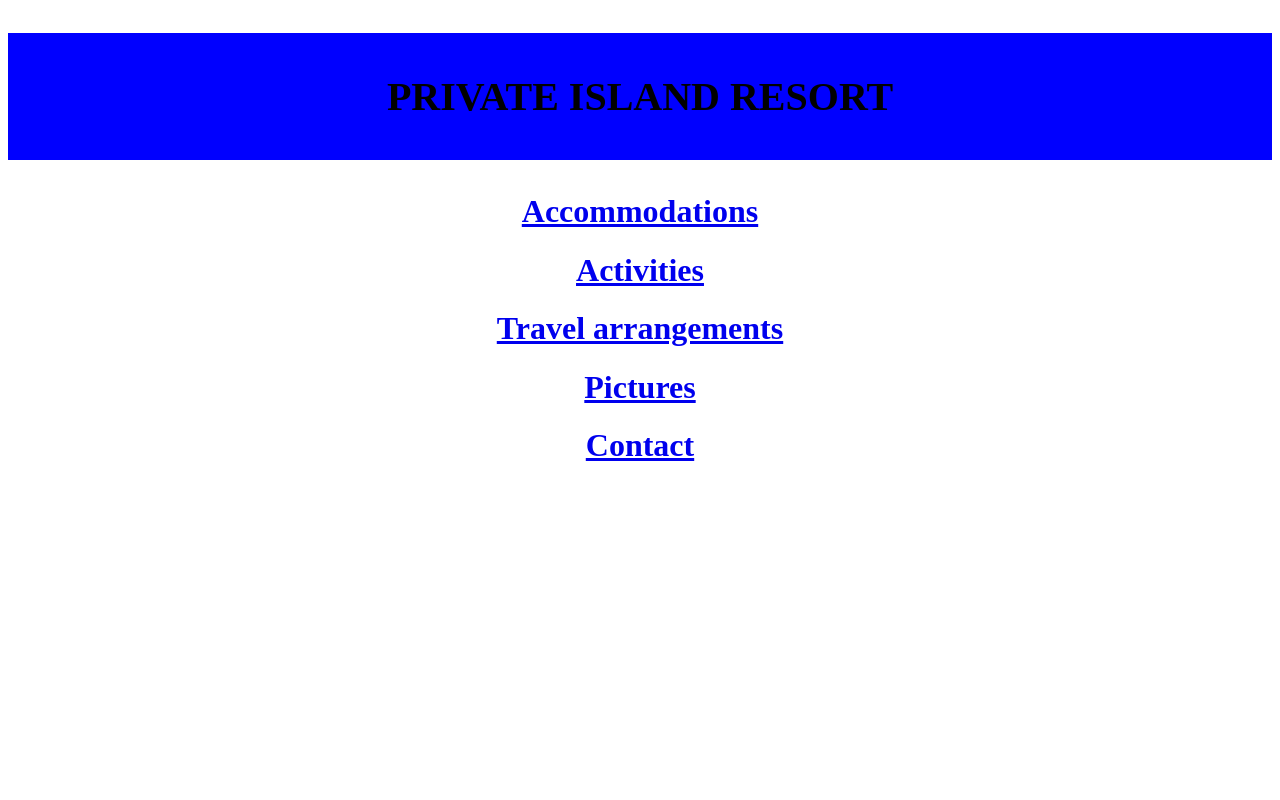
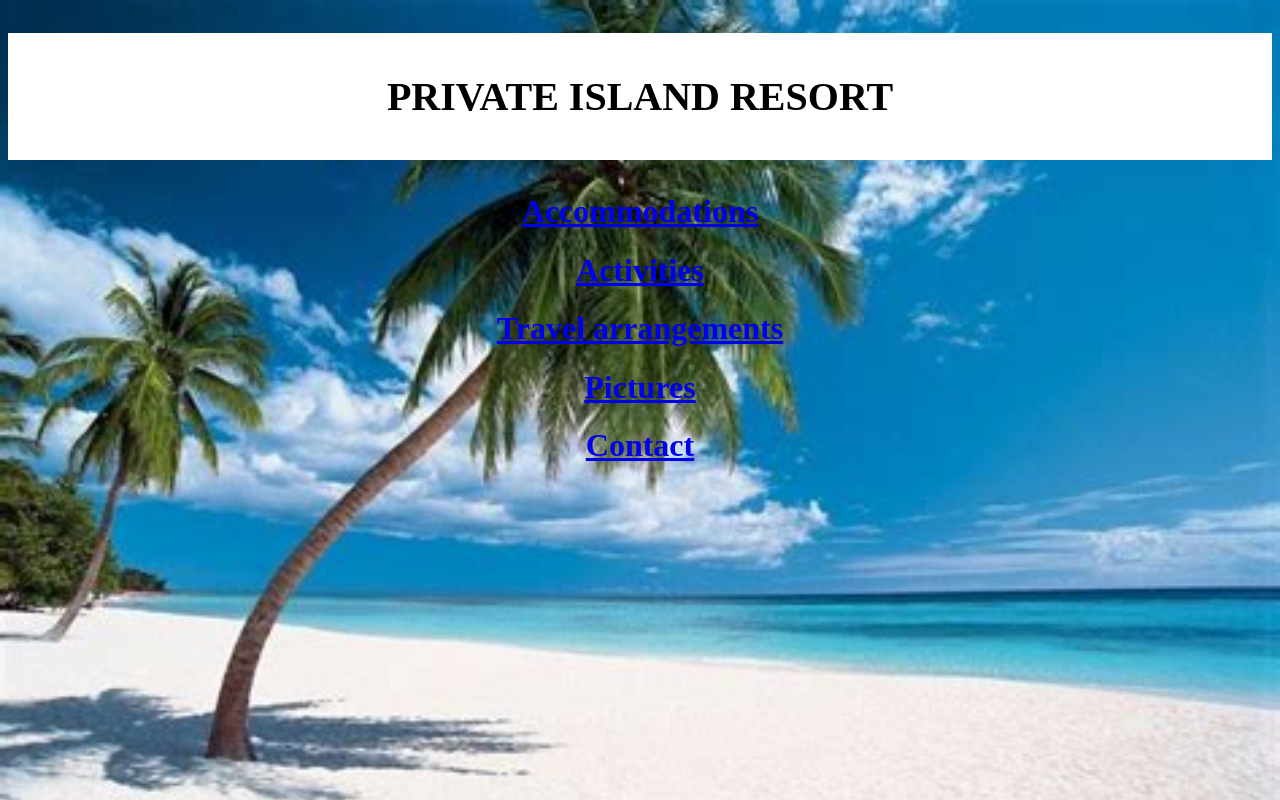
Before and after one commit to jasminaf/private-island-resort1, a plain HTML site: page index.html in a window 1280 px wide. Drawn offline with Linux system fonts and the light colour scheme.

Commit message:
Created second branch

```diff
--- a/css/styles.css
+++ b/css/styles.css
@@ -1,5 +1,5 @@
 h2{
-  background-color: blue;
+  background-color: white;
   text-align: center;
   font-size: 40px;
   padding-top: 40px;
@@ -8,5 +8,10 @@ h2{
 
 h1{
   text-align: center;
-  color: red;
+  color:ffffff;
 }
+
+body{
+  background-image: url("beach.jpg");
+  background-size: cover;
+}
--- a/css/styles1.css
+++ b/css/styles1.css
@@ -9,14 +9,14 @@ h1{
 }
 
 h3{
- color: yellow;
+ color: #00ff00;
  font-style: italic;
  font-size: 40px;
 
 }
 
 p{
- color: #4b5ea8;
+ color: #f0f8ff;
  font-size: 20px;
 
 }
--- a/css/styles2.css
+++ b/css/styles2.css
@@ -3,7 +3,7 @@ p{
   text-align: center;
   padding-top: 40px;
   padding-bottom: 40px;
-  background-color: #d5b6d8;
+  background-color: #a4ed9e;
 
 }
 
@@ -17,6 +17,6 @@ li{
 
 body{
 
-  background-color: #b3d8be;
+  background-color: #ed9ede;
 
 }
--- a/css/styles3.css
+++ b/css/styles3.css
@@ -3,7 +3,7 @@ h1{
   text-align: center;
   padding-top: 40px;
   padding-bottom: 40px;
-  background-color: #eae0ab;
+  background-color: #008080;
 
 }
 
@@ -26,6 +26,6 @@ li{
 
 body{
 
-  background-color: #d6809e;
+  background-color: #7fffd4;
 
 }
--- a/css/styles4.css
+++ b/css/styles4.css
@@ -1,3 +1,3 @@
 body{
-  background-color: #abe0f2;
+  background-color: #5f9ea0;
 }
--- a/css/styles5.css
+++ b/css/styles5.css
@@ -4,7 +4,7 @@ h3{
   text-align: center;
   padding-top: 40px;
   padding-bottom: 40px;
-  background-color: #c96c74;
+  background-color: #00008b;
 
 }
 
@@ -19,6 +19,6 @@ p{
 
 body{
 
-  background-color: #b3d8be;
+  background-color: #f8f8ff;
 
 }
```
Also changed, not shown: css/beach.jpg (added).
